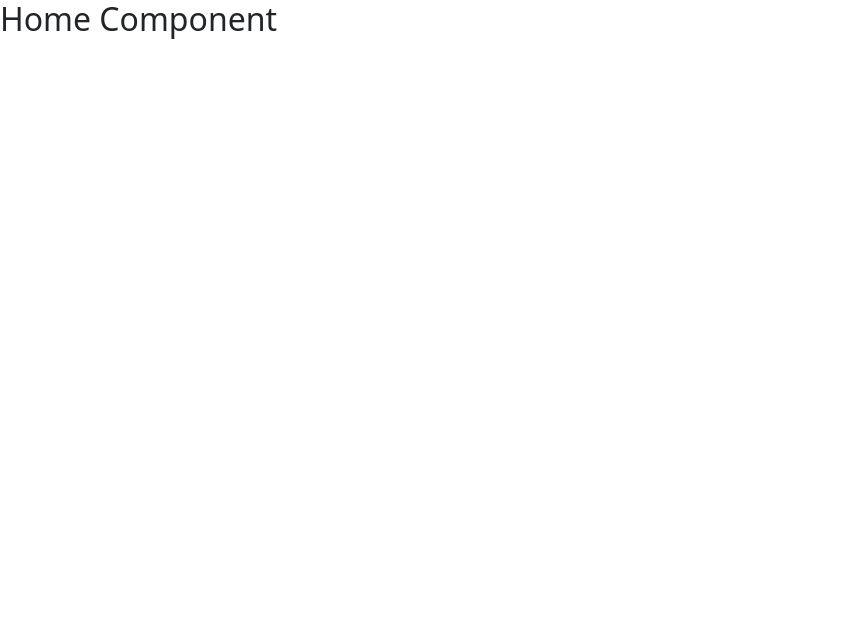
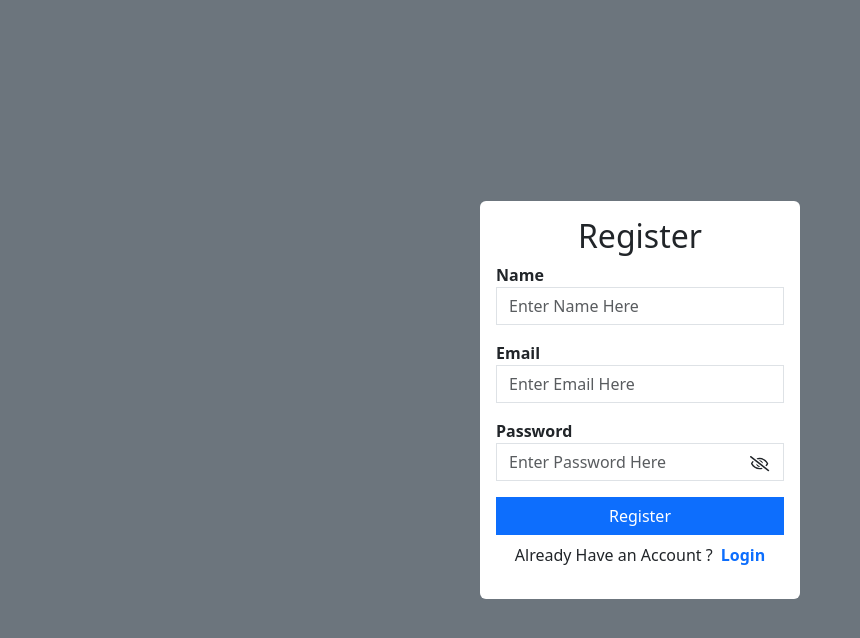
Before and after one commit to YashJambure007/RegistrationMERN, a React (Vite) app in the folder client/: page / in a window 1280 px wide. Shown: the top 638 px of the page, without its empty margins (0-860 px from the left). Built offline with nearby package versions, Linux system fonts and the light colour scheme.

Commit message:
changes added

```diff
--- a/client/src/App.jsx
+++ b/client/src/App.jsx
@@ -13,9 +13,9 @@ function App() {
     <div>
       <BrowserRouter>
         <Routes>
-          <Route path='/register' element={<Signup/>}/>
+          <Route path='/' element={<Signup/>}/>
           <Route path='/login' element={<Login/>}/>
-          <Route path='/' element={<Home/>}/>
+          <Route path='/home' element={<Home/>}/>
           <Route path='/forgotpassword' element={<ForgotPass/>}/>
           <Route path='/reset_password/:id/:token' element={<ResetPassword/>}/>
         </Routes>
--- a/client/src/components/Login.jsx
+++ b/client/src/components/Login.jsx
@@ -30,8 +30,8 @@ function Login() {
       axios.post('http://localhost:3000/login', {email,password})
       .then(result => {
         console.log(result)
-        if(result.data === "Success"){
-          navigate("/")
+        if(result.data.Status === "Success"){
+          navigate("/home")
         }
       })
       .catch(err => console.log(err))
@@ -85,7 +85,7 @@ function Login() {
                     </button>
                 </form>
                 <Link to={"/forgotpassword"}>Forgot Password</Link>
-                <Link to={"/register"} className='btn btn-default border w-100 bg-light rounded-0 text-decoration-none mt-3 user-select-none'>
+                <Link to={"/home"} className='btn btn-default border w-100 bg-light rounded-0 text-decoration-none mt-3 user-select-none'>
                   Register
                 </Link>
             </div>
```
